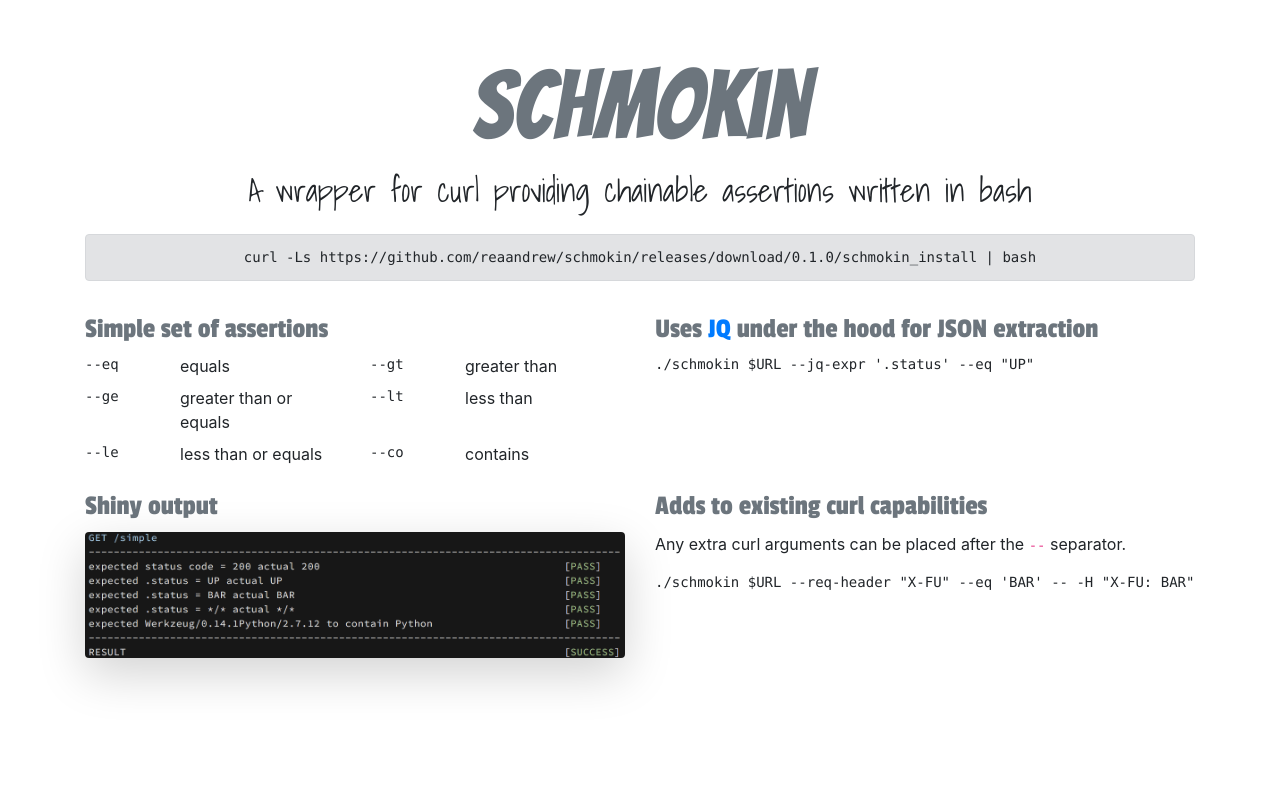
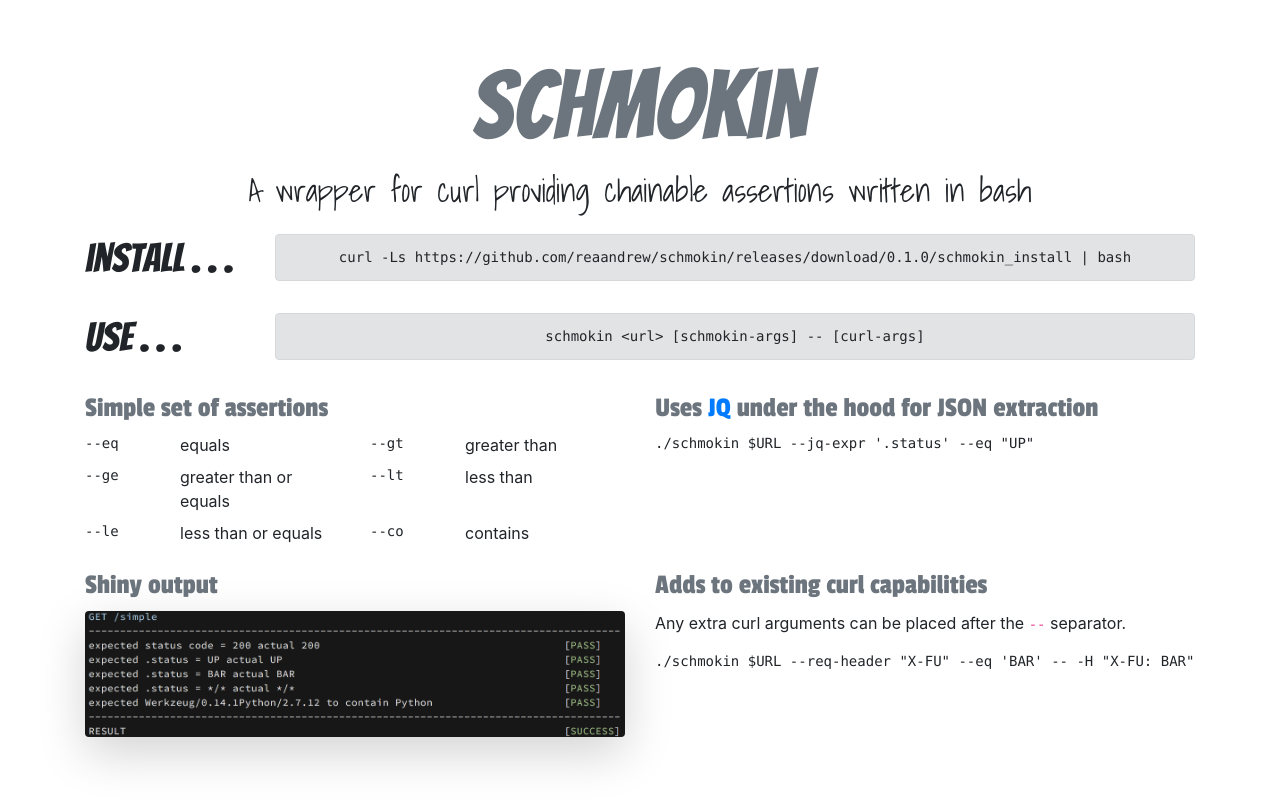
Before and after one commit to reaandrew/schmokin, a plain HTML site: page docs/index.html in a window 1280 px wide. Drawn offline with Linux system fonts and the light colour scheme.

Commit message:
Updating documentation

```diff
--- a/docs/index.html
+++ b/docs/index.html
@@ -20,9 +20,22 @@
                         </div>
                     </div>
                     <div class="row mt-3 mb-3">
+                        <div class="col-2">
+                            <h1>install . . .</h1>
+                        </div>
                         <div class="col">
                             <div class="alert alert-secondary text-center code" role="alert">
                                 <pre class="mb-0"><code>curl -Ls https://github.com/reaandrew/schmokin/releases/download/0.1.0/schmokin_install | bash</code></pre>
+                            </div>
+                        </div>
+                    </div>
+                    <div class="row mt-3 mb-3">
+                        <div class="col-2">
+                            <h1>use . . .</h1>
+                        </div>
+                        <div class="col">
+                            <div class="alert alert-secondary text-center code" role="alert">
+                                <pre class="mb-0"><code>schmokin &lt;url&gt; [schmokin-args] -- [curl-args]</code></pre>
                             </div>
                         </div>
                     </div>
```
